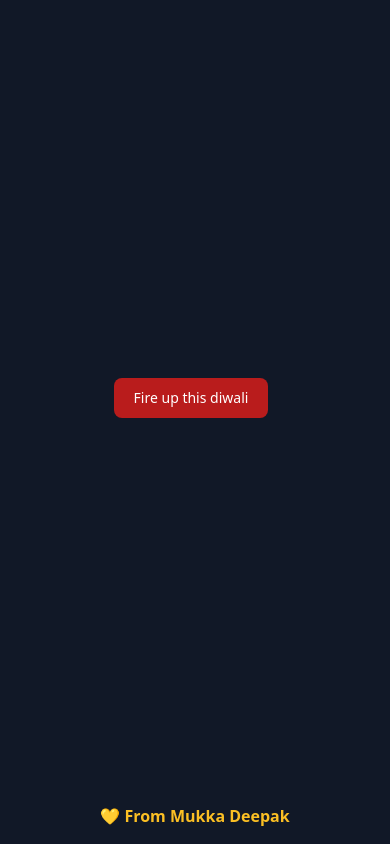
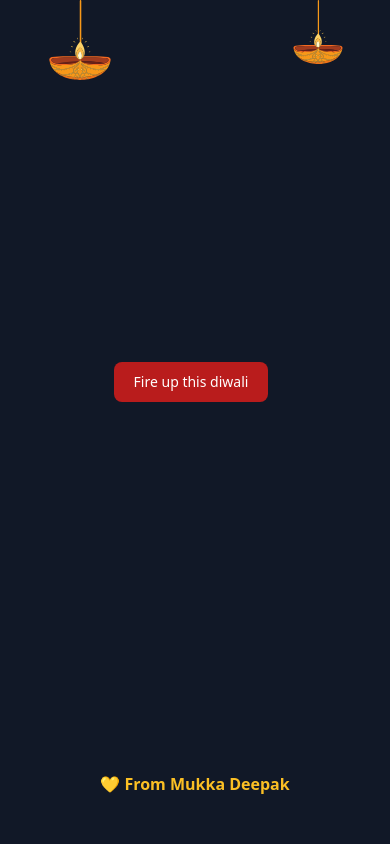
Before and after one commit to Deepakmukka1/DiwaliCelebrations, a React (Create React App) app: page / in a window 390 px wide. Built offline with nearby package versions, Linux system fonts and the light colour scheme.

Commit message:
style : ✨update UI

```diff
--- a/src/App.js
+++ b/src/App.js
@@ -1,5 +1,8 @@
 import Chakra from "./components/Chakra";
 import Cracker from "./components/Cracker";
+import DecorationLarge from './assets/DiwaLarge.svg'
+import DecorationSmall from './assets/DiwaSmall.svg'
+
 import ReactCanvasConfetti from "react-confetti";
 import { useEffect, useState } from "react";
 
@@ -32,6 +35,8 @@ function App() {
   return (
     <div className="flex justify-center flex-col w-full h-screen bg-gray-900">
       <Cracker isAnimated={isAnimated} />
+      <img src={DecorationSmall} className="h-20 w-20 md:h-32 md:w-32 absolute top-0 left-10" alt="DiwaSmall"/>
+      <img src={DecorationSmall} className="h-16 w-16 md:h-36 md:w-36 absolute top-0 right-10" alt="DiwaSmall"/>
 
       {confetti && (
         <ReactCanvasConfetti
@@ -40,7 +45,7 @@ function App() {
           opacity={0.6}
         />
       )}
-      <h3 className="text-yellow-400 font-semibold text-center pb-4">
+      <h3 className="text-yellow-400 font-semibold text-center pb-12 md:pb-4">
       💛 From Mukka Deepak
       </h3>
     </div>
```
